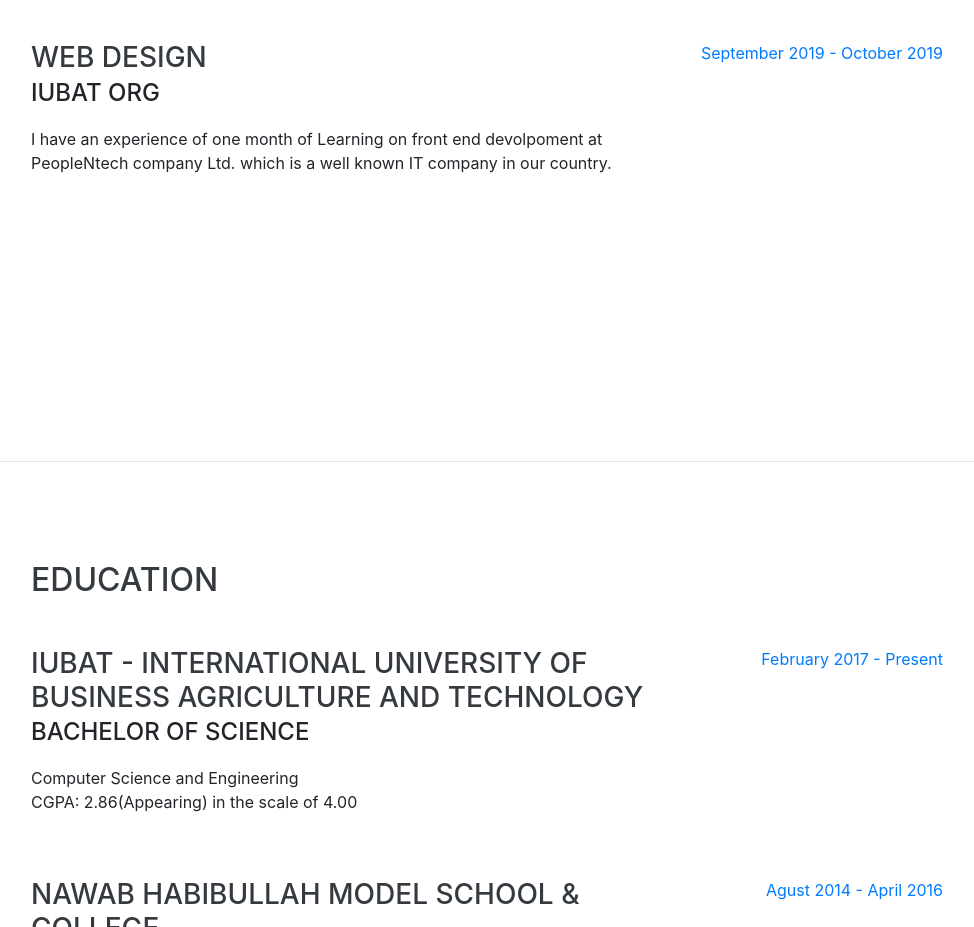
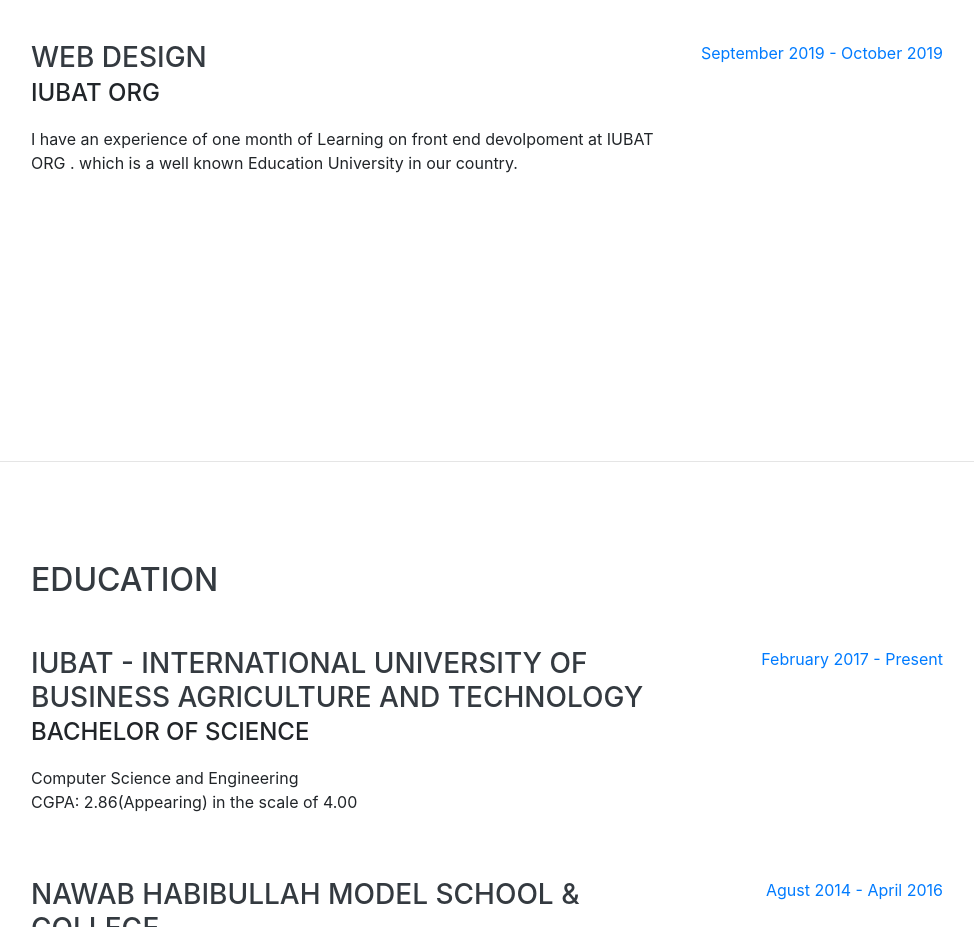
Before and after one commit to Himel-Sarker/Portfolio-master, a website with bundled scripts: page index.html in a window 1280 px wide. Shown: the part 1140-2067 px from the top of the page, without its empty margins (289-1263 px from the left). Built offline with nearby package versions, Linux system fonts and the light colour scheme; a web font is replaced by a local one.

Commit message:
Update index.html

```diff
--- a/index.html
+++ b/index.html
@@ -108,7 +108,7 @@
           <div class="resume-content">
             <h3 class="mb-0">Web Design</h3>
             <div class="subheading mb-3">IUBAT ORG</div>
-            <p>I have an experience of one month of Learning on front end devolpoment at PeopleNtech company Ltd. which is a well known IT company in our country.</p>
+            <p>I have an experience of one month of Learning on front end devolpoment at IUBAT ORG . which is a well known Education University in our country.</p>
           </div>
           <div class="resume-date text-md-right">
             <span class="text-primary">September 2019 - October 2019</span>
```
